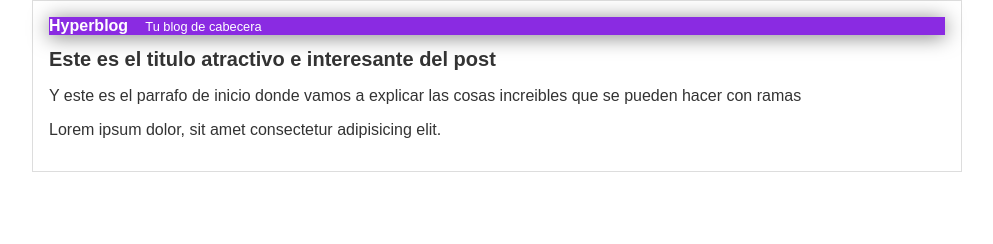
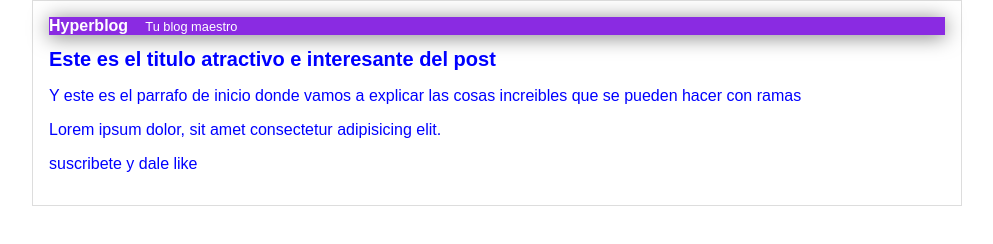
Before and after one commit to monroyluis/files, a plain HTML site: page index.html in a window 1280 px wide. Shown: the whole page, without its empty margins (143-1136 px from the left). Drawn offline with Linux system fonts and the light colour scheme.

Commit message:
cambiando blog letra y agregar suscribete

```diff
--- a/index.html
+++ b/index.html
@@ -10,12 +10,13 @@
 <body>
     <div id="container">
          <div id="cabecera">Hyperblog
-            <span id="tagline">Tu blog de cabecera</span>
+            <span id="tagline">Tu blog maestro</span>
          </div>
          <div id="post">
         <h1>Este es el titulo atractivo e interesante del post</h1>
         <p>Y este es el parrafo de inicio donde vamos a explicar las cosas increibles que se pueden hacer con ramas</p>
         <p>Lorem ipsum dolor, sit amet consectetur adipisicing elit.</p>
+        <p>suscribete y dale like</p>
     </div>
     </div>
 
--- a/styles.css
+++ b/styles.css
@@ -1,6 +1,6 @@
 
 body{
-    color:#333;
+    color:blue;
     text-align:center;
     font-family:arial;
     font-size:16px;
```
